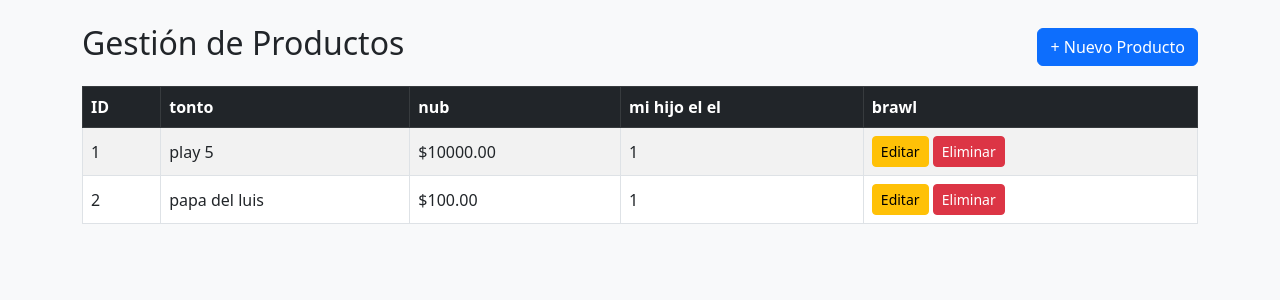
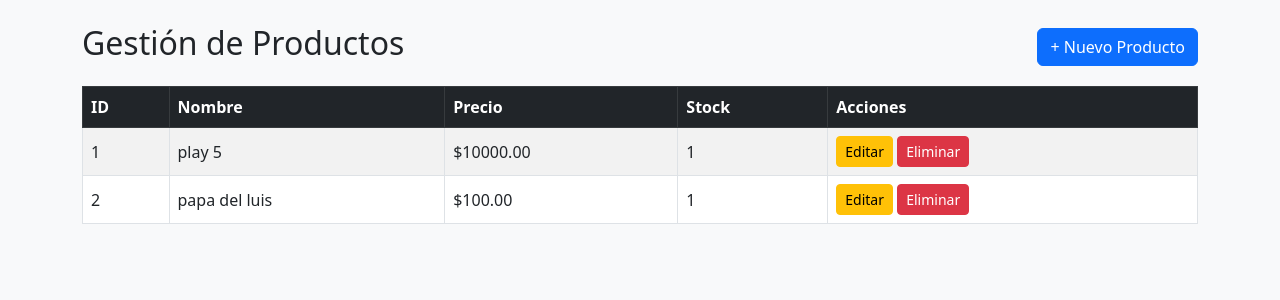
Before and after one commit to ramirezquirogafrancisco-source/tiendaonline, a Flask app: page /productos in a window 1280 px wide. Shown: the part 56-356 px from the top of the page. Run offline with Flask 3, Linux system fonts and the light colour scheme; data comes from the database, SQL or seed files in the repository.

Commit message:
ya lo arregle

```diff
--- a/templates/producto/index.html
+++ b/templates/producto/index.html
@@ -10,10 +10,10 @@
     <thead class="table-dark">
         <tr>
             <th>ID</th>
-            <th>tonto</th>
-            <th>nub</th>
-            <th>mi hijo el el</th>
-            <th>brawl</th>
+            <th>Nombre</th>
+            <th>Precio</th>
+            <th>Stock</th>
+            <th>Acciones</th>
         </tr>
     </thead>
     <tbody>
```
